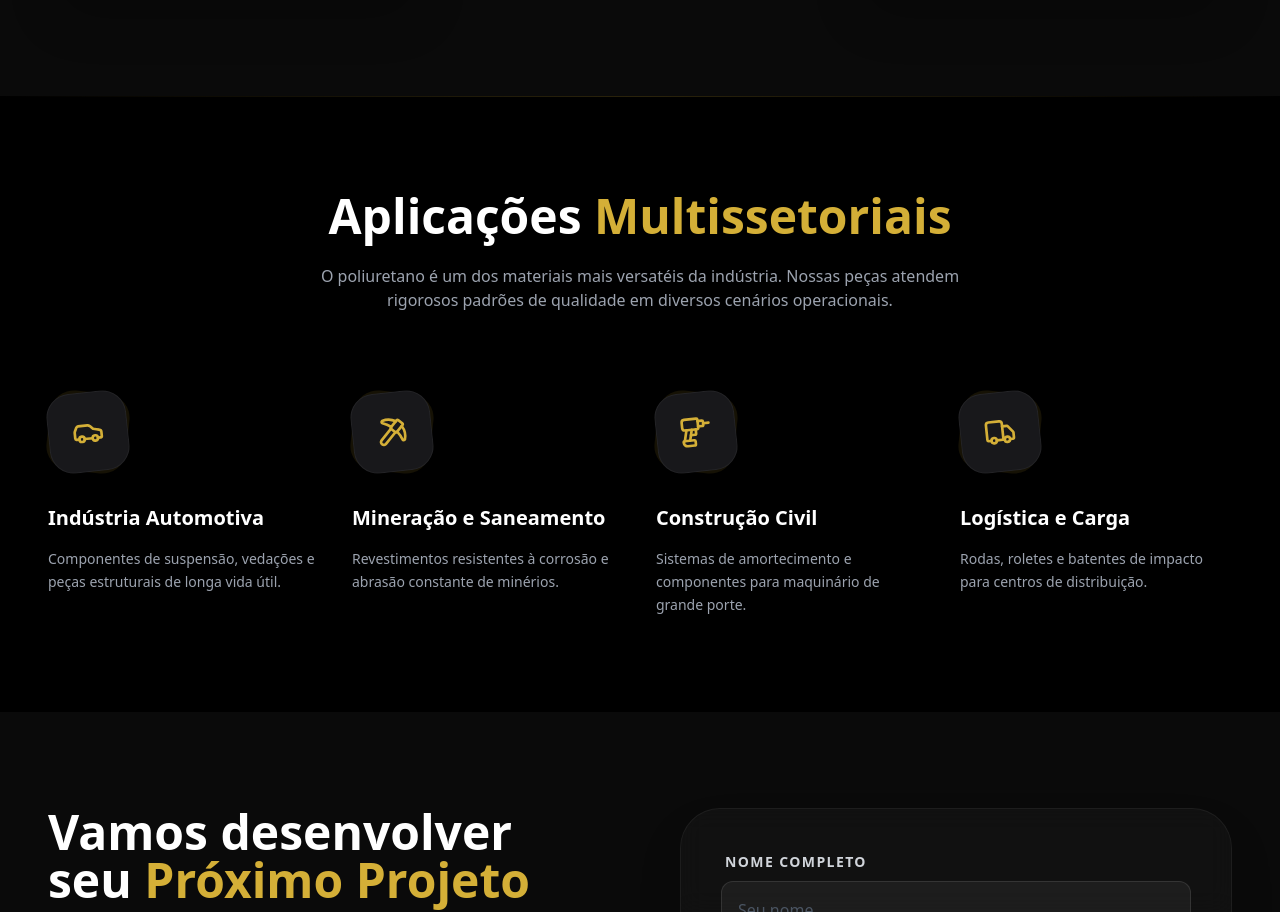
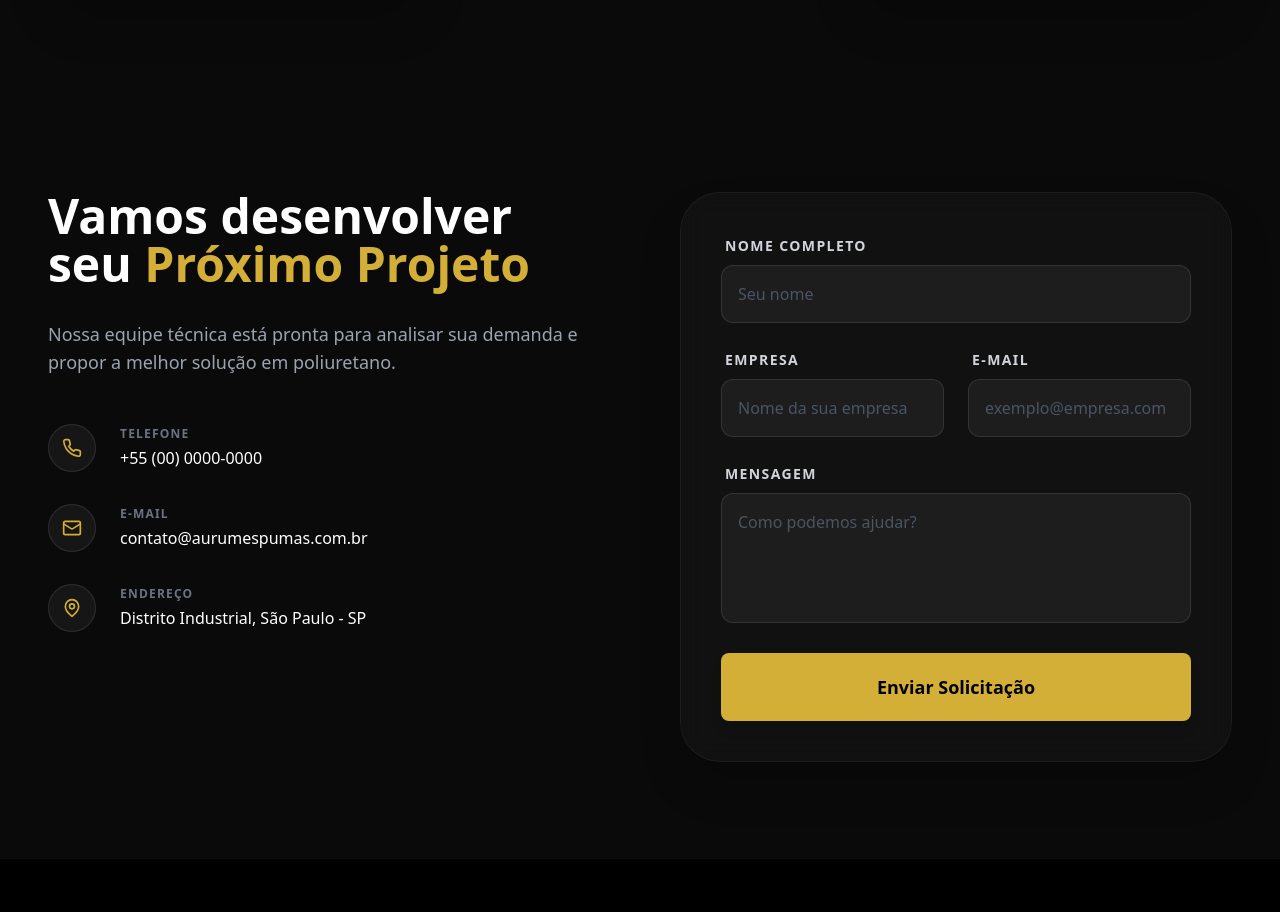
Before and after one commit to Eico-web/Site-Aurum, a Next.js app: page / in a window 1280 px wide. Shown: the part 3145-4057 px from the top of the page. Built offline with nearby package versions, Linux system fonts and the light colour scheme.

Commit message:
Update: Slow down video to 0.5x and remove Applications section

```diff
--- a/src/app/page.tsx
+++ b/src/app/page.tsx
@@ -5,7 +5,6 @@ import { Navbar } from "@/components/Navbar";
 import { Hero } from "@/components/Hero";
 import { About } from "@/components/About";
 import { Products } from "@/components/Products";
-import { Applications } from "@/components/Applications";
 import { Contact } from "@/components/Contact";
 import { Footer } from "@/components/Footer";
 
@@ -17,9 +16,6 @@ export default function Home() {
       <About />
       <div id="produtos">
         <Products />
-      </div>
-      <div id="aplicacoes">
-        <Applications />
       </div>
       <div id="contato">
         <Contact />
--- a/src/components/Applications.tsx
+++ /dev/null
@@ -1,66 +0,0 @@
-"use client";
-
-import { motion } from "framer-motion";
-import { Car, Pickaxe, Drill, Truck } from "lucide-react";
-
-const apps = [
-  {
-    title: "Indústria Automotiva",
-    icon: Car,
-    description: "Componentes de suspensão, vedações e peças estruturais de longa vida útil.",
-  },
-  {
-    title: "Mineração e Saneamento",
-    icon: Pickaxe,
-    description: "Revestimentos resistentes à corrosão e abrasão constante de minérios.",
-  },
-  {
-    title: "Construção Civil",
-    icon: Drill,
-    description: "Sistemas de amortecimento e componentes para maquinário de grande porte.",
-  },
-  {
-    title: "Logística e Carga",
-    icon: Truck,
-    description: "Rodas, roletes e batentes de impacto para centros de distribuição.",
-  },
-];
-
-export function Applications() {
-  return (
-    <section className="py-24 bg-black relative">
-       <div className="absolute top-0 left-0 w-full h-[1px] bg-gradient-to-r from-transparent via-aurum-gold/20 to-transparent" />
-
-      <div className="max-w-7xl mx-auto px-6 md:px-12">
-        <div className="mb-20 text-center">
-            <h2 className="text-3xl md:text-5xl font-bold mb-6">Aplicações <span className="text-aurum-gold">Multissetoriais</span></h2>
-            <p className="text-gray-400 max-w-2xl mx-auto">
-                O poliuretano é um dos materiais mais versatéis da indústria. Nossas peças atendem rigorosos padrões de qualidade em diversos cenários operacionais.
-            </p>
-        </div>
-
-        <div className="grid grid-cols-1 sm:grid-cols-2 lg:grid-cols-4 gap-8">
-          {apps.map((app, index) => (
-            <motion.div
-              key={app.title}
-              initial={{ opacity: 0, y: 20 }}
-              whileInView={{ opacity: 1, y: 0 }}
-              transition={{ delay: index * 0.1 }}
-              viewport={{ once: true }}
-              className="group"
-            >
-              <div className="mb-8 relative w-20 h-20">
-                <div className="absolute inset-0 bg-aurum-gold/10 rounded-3xl rotate-6 group-hover:rotate-12 transition-transform duration-500" />
-                <div className="absolute inset-0 bg-zinc-900 border border-white/5 rounded-3xl flex items-center justify-center -rotate-6 group-hover:-rotate-0 transition-transform duration-500">
-                    <app.icon className="w-8 h-8 text-aurum-gold" />
-                </div>
-              </div>
-              <h3 className="text-xl font-bold mb-4 group-hover:text-aurum-gold transition-colors">{app.title}</h3>
-              <p className="text-gray-400 text-sm leading-relaxed">{app.description}</p>
-            </motion.div>
-          ))}
-        </div>
-      </div>
-    </section>
-  );
-}
--- a/src/components/HeroAnimation.tsx
+++ b/src/components/HeroAnimation.tsx
@@ -1,6 +1,16 @@
 "use client";
 
+import { useRef, useEffect } from "react";
+
 export function HeroAnimation() {
+  const videoRef = useRef<HTMLVideoElement>(null);
+
+  useEffect(() => {
+    if (videoRef.current) {
+      videoRef.current.playbackRate = 0.5;
+    }
+  }, []);
+
   return (
     <div className="relative z-10 glass-gold rounded-[2.5rem] p-0 aspect-square flex items-center justify-center overflow-hidden border border-white/20 shadow-2xl">
       {/* Background overlay for texture */}
@@ -9,6 +19,7 @@ export function HeroAnimation() {
       {/* Video Container */}
       <div className="w-full h-full relative">
         <video
+          ref={videoRef}
           autoPlay
           loop
           muted
```
